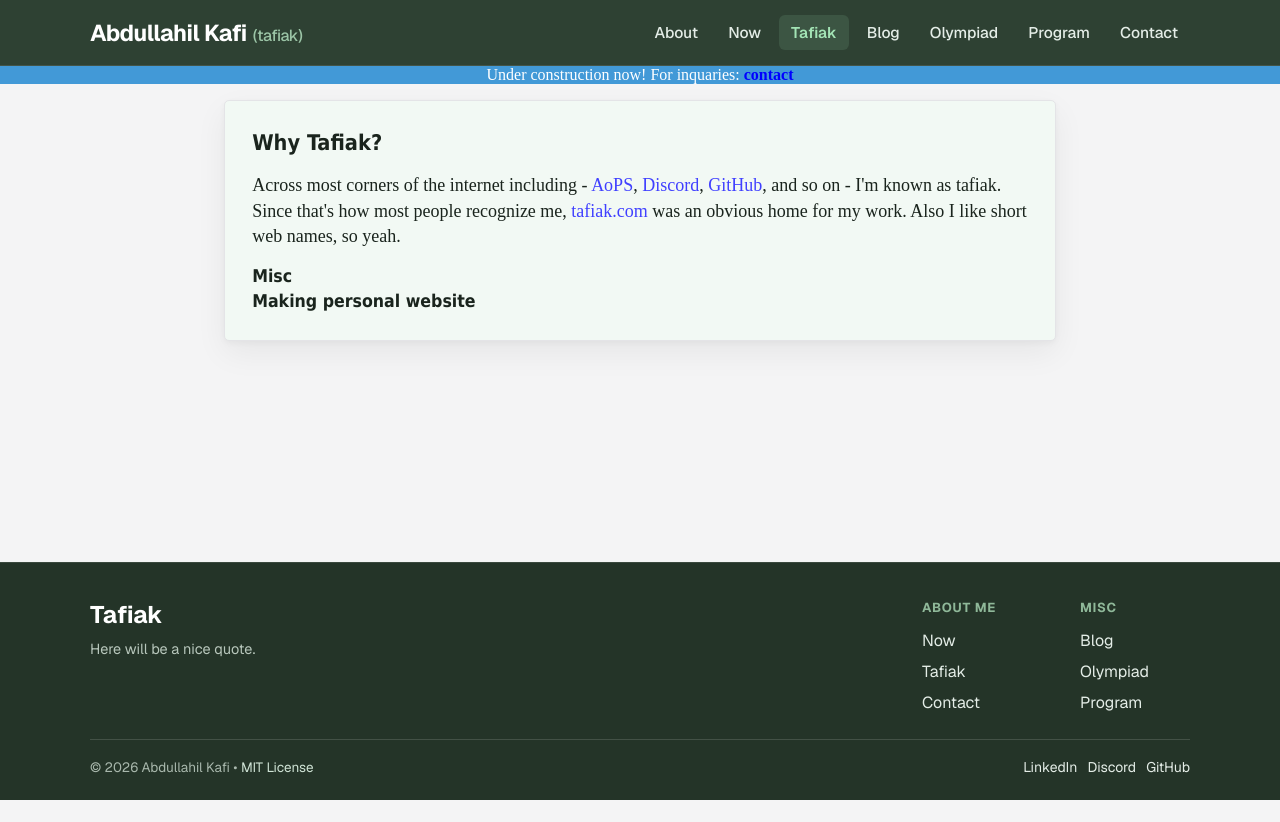
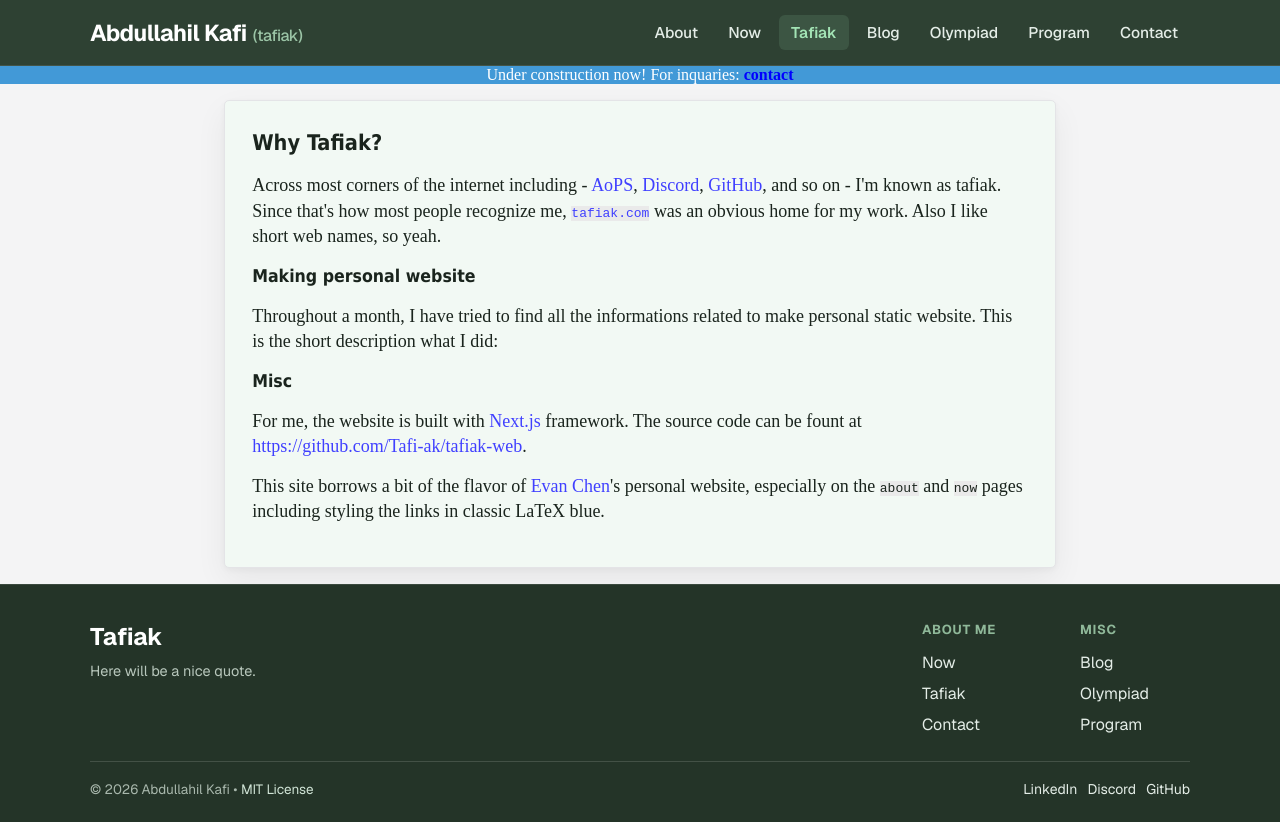
Before and after one commit to Tafi-ak/tafiak-web, a Next.js app: page /tafiak in a window 1280 px wide. Before the commit the page ends 800 px from the top, so only its background shows below. Built offline with nearby package versions, Linux system fonts and the light colour scheme.

Commit message:
content added

```diff
--- a/src/app/contact/page.tsx
+++ b/src/app/contact/page.tsx
@@ -28,13 +28,13 @@ export default function Contact() {
       <p>I&apos;d also love to connect through social media. Feel free to reach out on any of my profiles below:</p>
 
       <ul className="list">
-        <li><b>Discord</b>: My Discord username is <a href="https://discord.com/users/819907792935976992" target="_blank" rel="noopener noreferrer">tafi_ak</a>, best for quick chats.</li>
+        <li><b>Discord</b>: My Discord username is <code><a href="https://discord.com/users/819907792935976992" target="_blank" rel="noopener noreferrer">tafi_ak</a></code>, best for quick chats.</li>
 
         <li><b>AoPS</b>: at <a href="https://artofproblemsolving.com/community/user/549337" target="_blank" rel="noopener noreferrer">Tafi_ak</a>. Don&apos;t hesitate to shoot me a PM.</li>
 
-        <li><b>Linkedln</b>: at <a href="https://www.linkedin.com/in/abdullahilkafi" target="_blank" rel="noopener noreferrer">abdullahilkafi</a>. I'd love to connect! I accept all requests, and adding a note is always appreciated.</li>
+        <li><b>Linkedln</b>: at <code><a href="https://www.linkedin.com/in/abdullahilkafi" target="_blank" rel="noopener noreferrer">abdullahilkafi</a></code>. I'd love to connect! I accept all requests, and adding a note is always appreciated.</li>
 
-        <li><b>GitHub</b>: at <a href="https://github.com/Tafi-ak" target="_blank" rel="noopener noreferrer">Tafi-ak</a>.</li>
+        <li><b>GitHub</b>: at <code><a href="https://github.com/Tafi-ak" target="_blank" rel="noopener noreferrer">Tafi-ak</a></code>.</li>
 
       </ul>
 
--- a/src/app/globals.css
+++ b/src/app/globals.css
@@ -57,6 +57,12 @@ main h1{
 main h2{
   font-family: Tahoma, Verdana, Segoe, sans-serif;
   font-size: 1.1rem;
+}
+
+
+code{
+  font-size: 13px;
+  background-color: #eaeaea;
 }
 
 
--- a/src/app/tafiak/page.tsx
+++ b/src/app/tafiak/page.tsx
@@ -1,4 +1,5 @@
 import type { Metadata } from "next";
+import Link from "next/link";
 
 export const metadata: Metadata = {
   title: "Tafiak",
@@ -15,7 +16,19 @@ export default function Tafiak() {
         <a href="https://artofproblemsolving.com/community/user/549337" target="_blank" rel="noopener noreferrer">AoPS</a>, {" "}
         <a href="https://discord.com/users/819907792935976992" target="_blank" rel="noopener noreferrer">Discord</a>, {" "}
         <a href="https://github.com/Tafi-ak" target="_blank" rel="noopener noreferrer">GitHub</a>, {" "}
-        and so on - I&apos;m known as tafiak. Since that&apos;s how most people recognize me, <a href="https://tafiak.com">tafiak.com</a> was an obvious home for my work. Also I like short web names, so yeah.
+        and so on - I&apos;m known as tafiak. Since that&apos;s how most people recognize me, <code><a href="https://tafiak.com">tafiak.com</a></code> was an obvious home for my work. Also I like short web names, so yeah.
+      </p>
+
+
+
+      <h2>Making personal website</h2>
+
+      <p>
+        Throughout a month, I have tried to find all the informations related to make personal static website. This is the short description what I did:
+      </p>
+
+      <p>
+
       </p>
 
 
@@ -23,9 +36,14 @@ export default function Tafiak() {
 
       <h2>Misc</h2>
 
+      <p>
+        For me, the website is built with <a href="https://nextjs.org" target="_blank" rel="noopener noreferrer">Next.js</a> framework. The source code can be fount at <a href="https://github.com/Tafi-ak/tafiak-web" target="_blank" rel="noopener noreferrer">https://github.com/Tafi-ak/tafiak-web</a>.
+      </p>
 
+      <p>
+        This site borrows a bit of the flavor of <a href="https://web.evanchen.cc/" target="_blank" rel="noopener noreferrer">Evan Chen</a>&apos;s personal website, especially on the <code>about</code> and <code>now</code> pages including styling the links in classic LaTeX blue.
+      </p>
 
-      <h2>Making personal website</h2>
 
 
 
```
